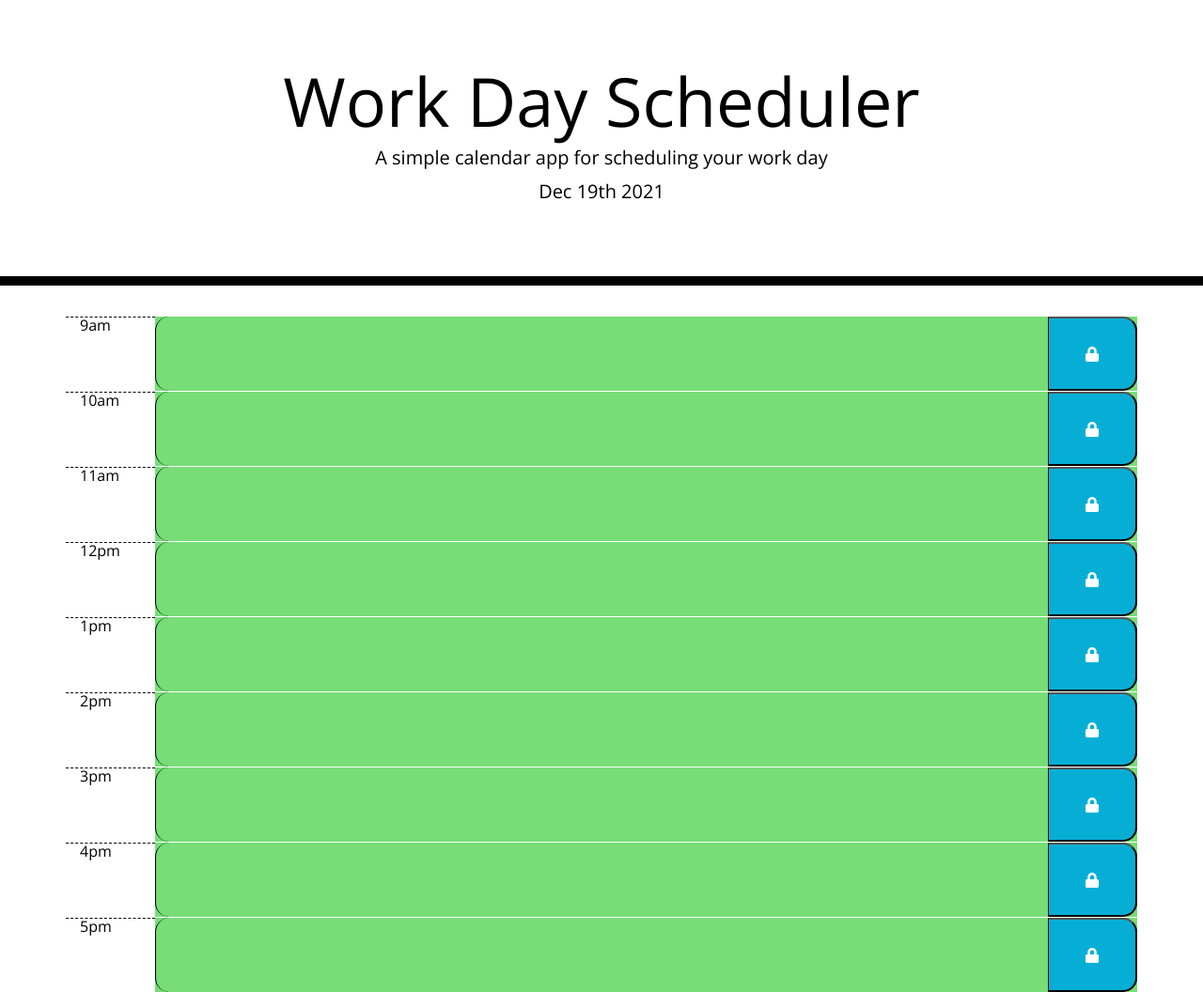
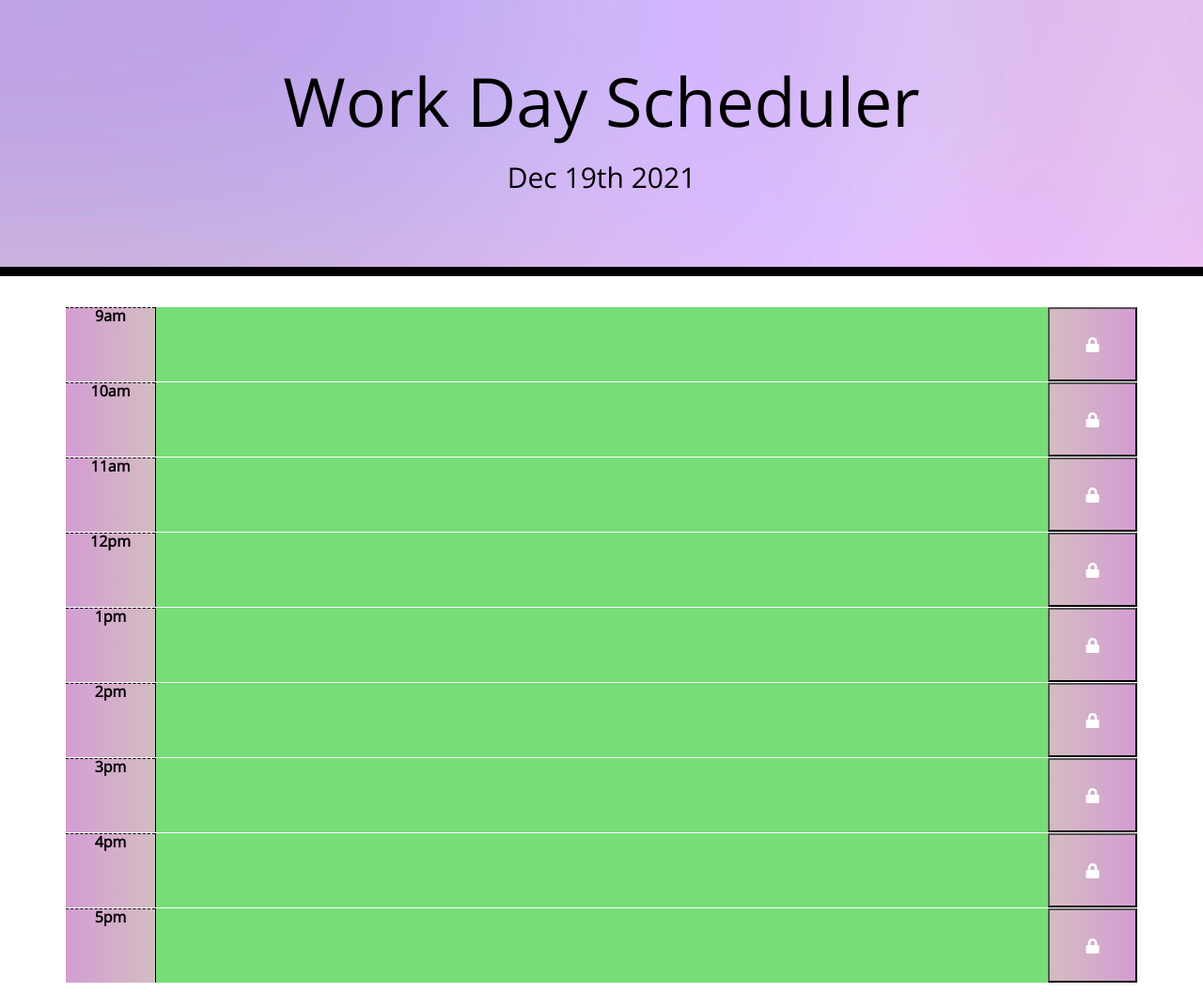
Before and after one commit to tracytran1189/Work-Day-Scheduler, a plain HTML site: page index.html in a window 1280 px wide. Shown: the whole page at 94% size. Drawn offline with nearby package versions, Linux system fonts and the light colour scheme.

Commit message:
get item from local storage

```diff
--- a/assets/css/style.css
+++ b/assets/css/style.css
@@ -15,10 +15,15 @@ textarea {
 
 .jumbotron {
     text-align: center;
-    background-color: transparent;
+    background-image: url("../Image/background.jpg");
+    background-size: cover;
     color: black;
     border-radius: 0;
     border-bottom: 10px solid black;
+}
+
+.lead {
+    font-size: 30px;
 }
 
 .description {
@@ -27,7 +32,6 @@ textarea {
 
 .time-block {
     text-align: center;
-    border-radius: 15px;
 }
 
 .row {
@@ -38,9 +42,11 @@ textarea {
 }
 
 .hour {
-    background-color: #ffffff;
+    background-image: linear-gradient(to left, rgb(212, 188, 193), rgb(211, 157, 211));
     color: #000000;
     border-top: 1px dashed #000000;
+    text-align: center;
+    font-weight: bold;
 }
 
 .past {
@@ -59,10 +65,7 @@ textarea {
 }
 
 .saveBtn {
-    border-left: 1px solid black;
-    border-top-right-radius: 15px;
-    border-bottom-right-radius: 15px;
-    background-color: #06AED5;
+    background-image: linear-gradient(to right, rgb(212, 188, 193), rgb(211, 157, 211));
     color: white;
 }
 
--- a/assets/js/javaScript.js
+++ b/assets/js/javaScript.js
@@ -34,13 +34,22 @@ $(document).ready(function() {
 
     //get items from local storage.
 
-    $("#time09.time-block").val(localStorage.getItem("09"));
-    $("#time10.time-block").val(localStorage.getItem("10"));
-    $("#time11.time-block").val(localStorage.getItem("11"));
-    $("#time12.time-block").val(localStorage.getItem("12"));
-    $("#time13.time-block").val(localStorage.getItem("13"));
-    $("#time14.time-block").val(localStorage.getItem("14"));
-    $("#time15.time-block").val(localStorage.getItem("15"));
-    $("#time16.time-block").val(localStorage.getItem("16"));
-    $("#time17.time-block").val(localStorage.getItem("17"));
+    var time09 = $("#time-09 .time-block");
+    time09.val(localStorage.getItem("time-09"));
+    var time10 = $("#time-10 .time-block");
+    time10.val(localStorage.getItem("time-10"));
+    var time11 = $("#time-11 .time-block");
+    time11.val(localStorage.getItem("time-11"));
+    var time12 = $("#time-12 .time-block");
+    time12.val(localStorage.getItem("time-12"));
+    var time13 = $("#time-13 .time-block");
+    time13.val(localStorage.getItem("time-13"));
+    var time14 = $("#time-14 .time-block");
+    time14.val(localStorage.getItem("time-14"));
+    var time15 = $("#time-15 .time-block");
+    time15.val(localStorage.getItem("time-15"));
+    var time16 = $("#time-16 .time-block");
+    time16.val(localStorage.getItem("time-16"));
+    var time17 = $("#time-17 .time-block");
+    time17.val(localStorage.getItem("time-17"));
 });
--- a/index.html
+++ b/index.html
@@ -16,7 +16,7 @@
 <body>
     <header class="jumbotron">
         <h1 class="display-3">Work Day Scheduler</h1>
-        <p class="lead">A simple calendar app for scheduling your work day</p>
+        <br>
         <p id="currentDay" class="lead"></p>
     </header>
     <div class="container">
```
Also changed, not shown: assets/Image/background.jpg (added).
